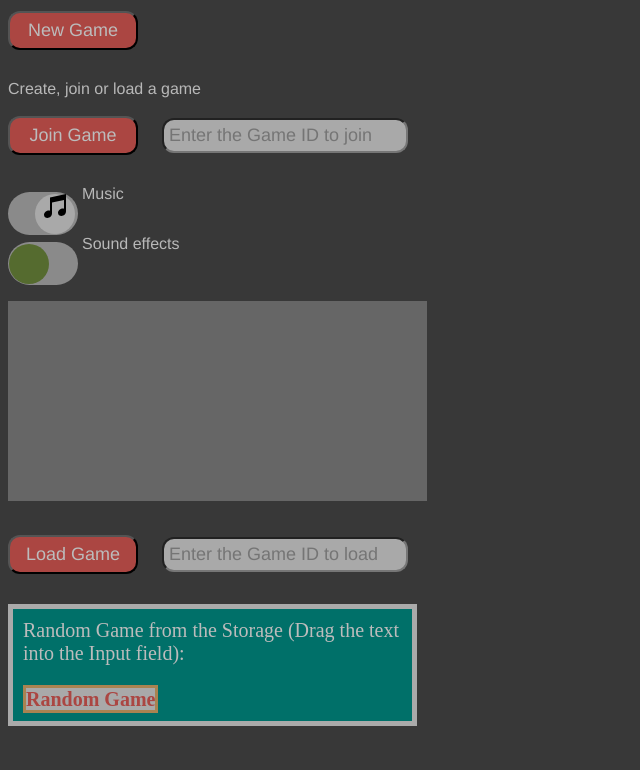
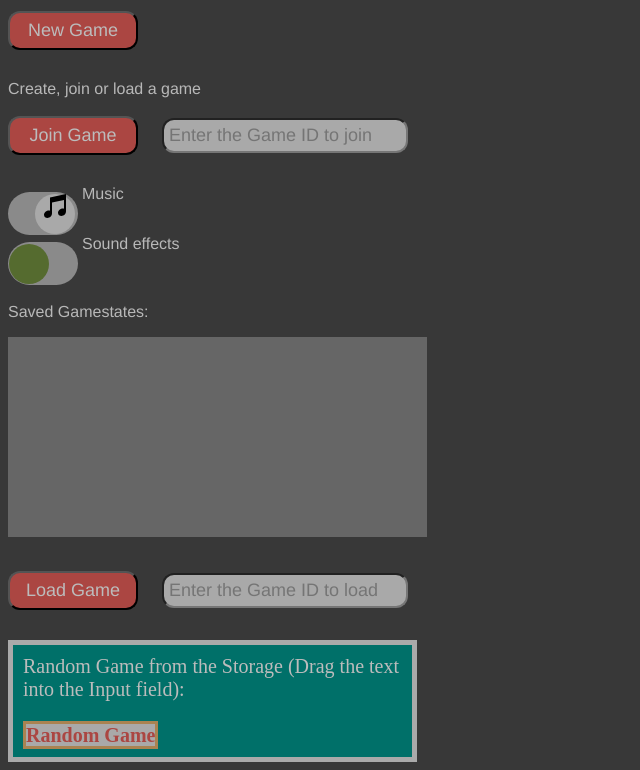
Before and after one commit to JoachimDunkel/JSChess, a website: page src/public/index.html in a window 1280 px wide. Shown: the part 90-860 px from the top of the page, without its empty margins (0-640 px from the left). Before the commit the page ends 824 px from the top, so only its background shows below. Drawn offline with Linux system fonts and the light colour scheme.

Commit message:
list label

```diff
--- a/src/public/index.html
+++ b/src/public/index.html
@@ -38,8 +38,8 @@
     </label>
     <label class="text" for="mute_all">Sound effects</label>
 </div>
-
-<div id="storage"></div>
+<br/>
+<div class="text" id="storage">Saved Gamestates:</div>
 <div id="storageLoad">
     <br/>
     <button class="button" id='btnLoad'>Load Game</button>
```
